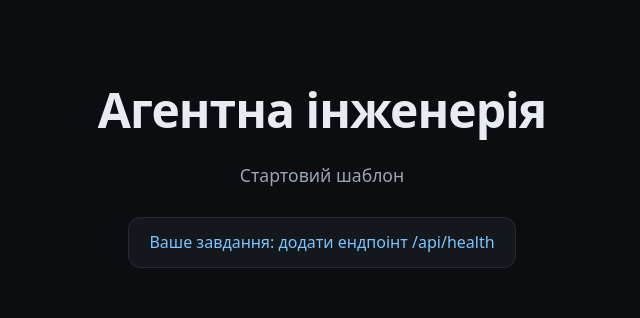
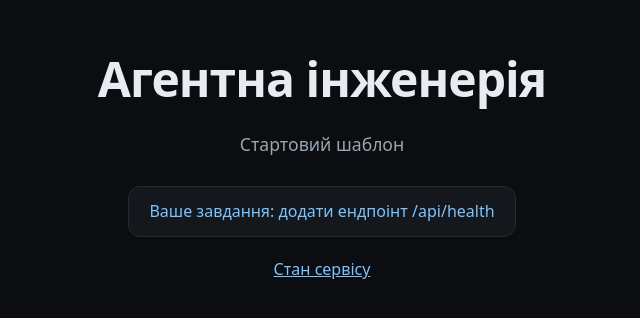
Before and after one commit to VladykaMarkiyan/2026-2027-agentic-course-starter, a Next.js app: page / in a window 1280 px wide. Shown: the part 230-548 px from the top of the page, without its empty margins (318-958 px from the left). Built offline with nearby package versions, Linux system fonts and the light colour scheme.

Commit message:
feat(e2e): посилання Стан сервісу на головній, e2e тест та скріншот e2e-home.png (крок 06)

```diff
--- a/app/page.tsx
+++ b/app/page.tsx
@@ -32,6 +32,11 @@ export default function HomePage() {
       >
         {TASK_HINT}
       </p>
+      <p style={{ marginTop: '0.5rem' }}>
+        <a href="/api/health" style={{ color: 'var(--accent)', textDecoration: 'underline' }}>
+          Стан сервісу
+        </a>
+      </p>
     </main>
   );
 }
--- a/playwright.config.ts
+++ b/playwright.config.ts
@@ -13,6 +13,7 @@ export default defineConfig({
   retries: process.env['CI'] ? 1 : 0,
   use: {
     baseURL: BASE_URL,
+    channel: 'chrome',
     // Скріншот як доказ: зберігається у test-results/ і чіпляється до звіту.
     screenshot: 'on',
     trace: 'retain-on-failure',
```
Also changed, not shown: 2 other files (tests, documents, lock files or other folders).
